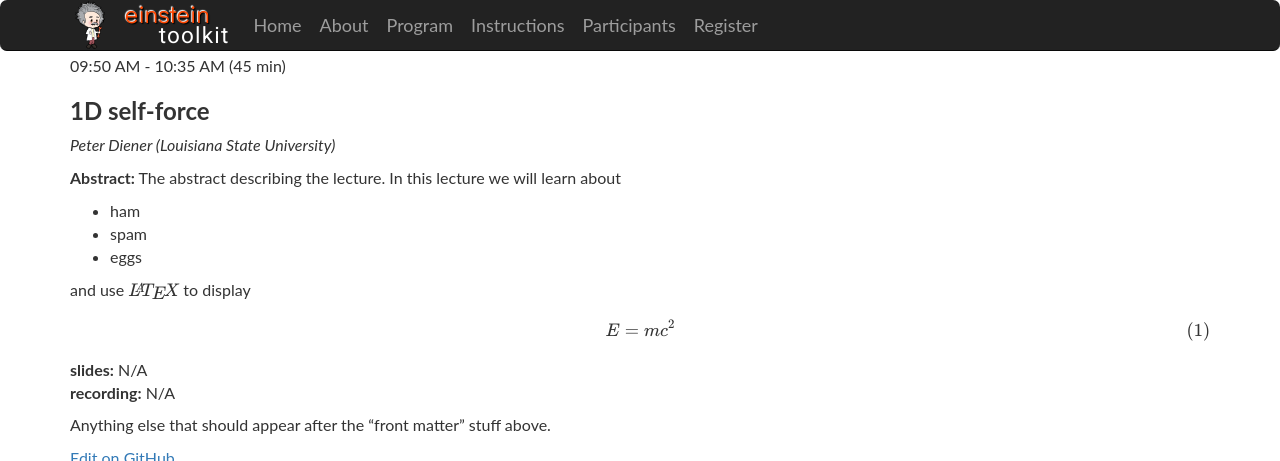
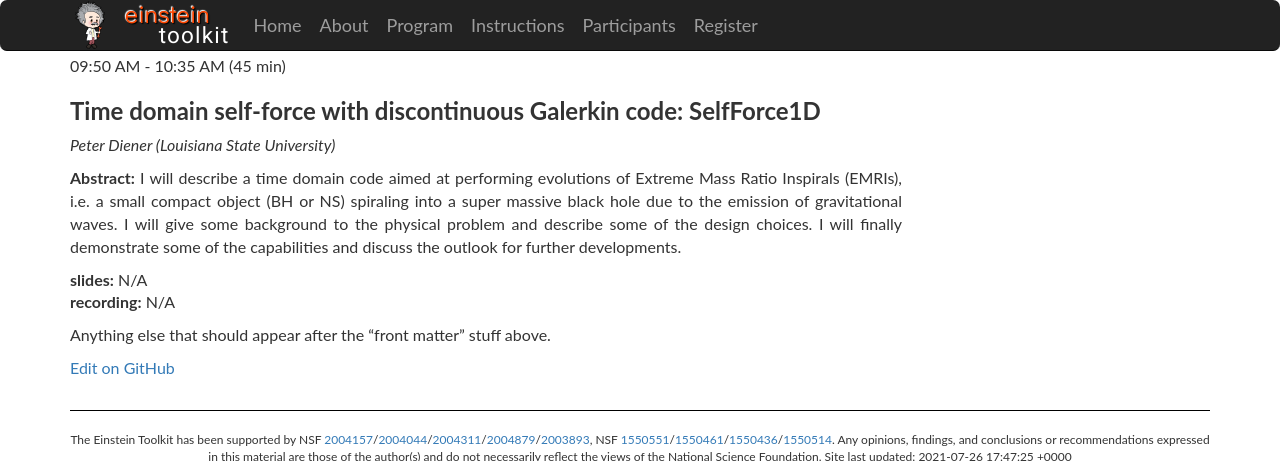
Before and after one commit to EinsteinToolkit/et2021uiuc, a Jekyll site: the page built from _lectures/20-PeterDiener/index.md, in a window 1280 px wide, cut to the strip 0-461 px from the top of the page. Built offline with Jekyll 4.4.1, drawn with Linux system fonts in a browser that asks for light colours; formulas are drawn with MathJax 3.

Commit message:
Add title and abstract.

```diff
--- a/_lectures/20-PeterDiener/index.md
+++ b/_lectures/20-PeterDiener/index.md
@@ -1,7 +1,7 @@
 ---
 layout: default
 usemathjax: true
-title: "1D self-force"
+title: "Time domain self-force with discontinuous Galerkin code: SelfForce1D"
 author: Peter Diener
 institution: Louisiana State University
 # updload your slides as slides.pdf
@@ -14,19 +14,13 @@ institution: Louisiana State University
 {% include base.html %}
 
 {%-capture abstract-%}
-The abstract describing the lecture. In this lecture we will learn about
 
-* ham
-* spam
-* eggs
-
-and use $$\LaTeX$$ to display
-
-$$
-\begin{equation}
-E = m c^2
-\end{equation}
-$$
+I will describe a time domain code aimed at performing evolutions of
+Extreme Mass Ratio Inspirals (EMRIs), i.e. a small compact object (BH or NS)
+spiraling into a super massive black hole due to the emission of gravitational
+waves. I will give some background to the physical problem and describe some
+of the design choices. I will finally demonstrate some of the capabilities
+and discuss the outlook for further developments.
 {%-endcapture-%}
 
 <div class="col-xs-12" markdown="1">
```
